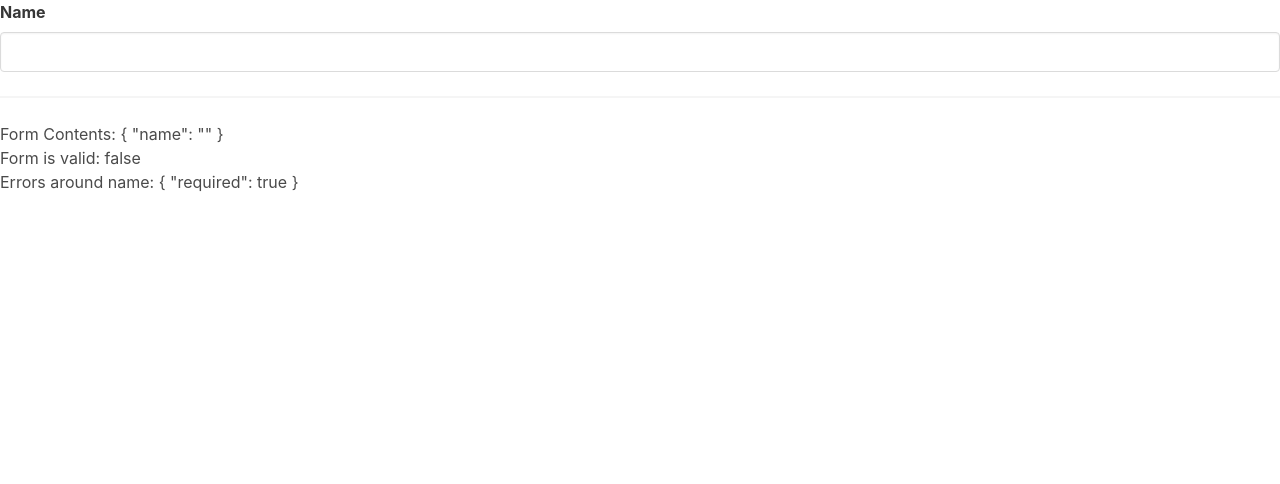
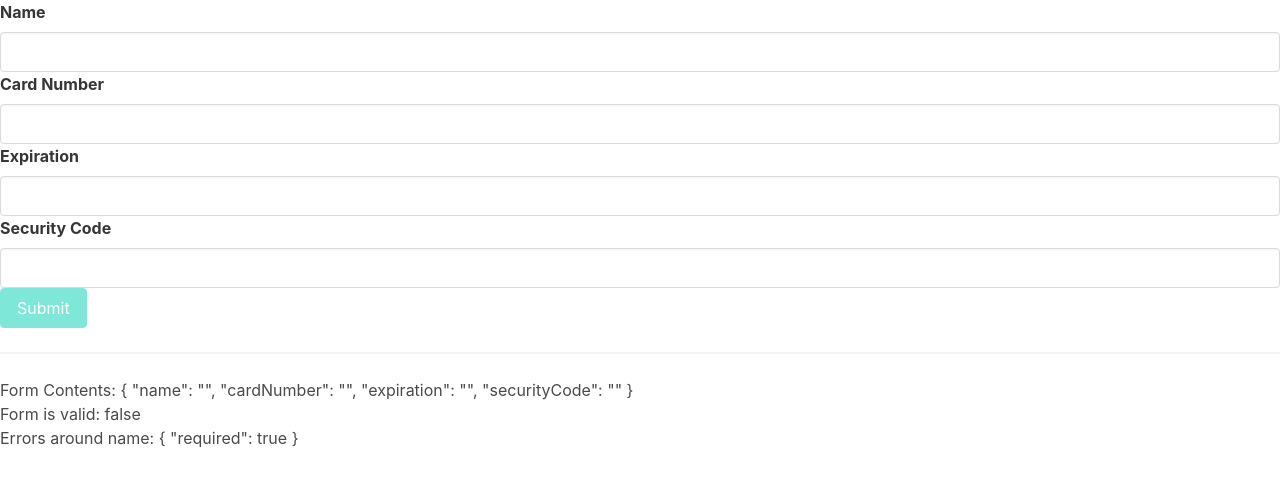
Before and after one commit to mstone89/angular-credit-card, an Angular app: page / in a window 1280 px wide. Shown: the top 484 px of the page. Built offline with nearby package versions, Linux system fonts and the light colour scheme.

Commit message:
Add additional inputs for validation

```diff
--- a/src/app/card-form/card-form.component.html
+++ b/src/app/card-form/card-form.component.html
@@ -1,5 +1,9 @@
-<form [formGroup]="cardForm">
+<form [formGroup]="cardForm" (ngSubmit)="onSubmit()">
   <app-input label="Name" [control]="cardForm.get('name')"></app-input>
+  <app-input label="Card Number" [control]="cardForm.get('cardNumber')"></app-input>
+  <app-input label="Expiration" [control]="cardForm.get('expiration')"></app-input>
+  <app-input label="Security Code" [control]="cardForm.get('securityCode')"></app-input>
+  <button class="button is-primary" [disabled]="cardForm.invalid" type="submit">Submit</button>
 </form>
 
 <hr />
--- a/src/app/card-form/card-form.component.ts
+++ b/src/app/card-form/card-form.component.ts
@@ -9,17 +9,36 @@ import { FormGroup, FormControl, Validators } from '@angular/forms';
 export class CardFormComponent implements OnInit {
   cardForm = new FormGroup({
     name: new FormControl('', [
-        Validators.required,
-        Validators.minLength(3)
-        // Validators.maxLength(5)
-        // Validators.pattern(/\s/)
-      ])
+      Validators.required,
+      Validators.minLength(3)
+      // Validators.maxLength(5)
+      // Validators.pattern(/\s/)
+    ]),
+    cardNumber: new FormControl('', [
+      Validators.required,
+      Validators.minLength(16),
+      Validators.maxLength(16),
+    ]),
+    expiration: new FormControl('', [
+      Validators.required,
+      Validators.pattern(/^(0[1-9]|1[0-2])\/\d{2}$/)
+    ]),
+    securityCode: new FormControl('', [
+      Validators.required,
+      Validators.minLength(3),
+      Validators.maxLength(3)
+    ])
   });
 
   constructor() {
+    console.log(this.cardForm);
   }
 
   ngOnInit() {
   }
 
+  onSubmit() {
+    console.log('form submitted');
+  }
+
 }
```
